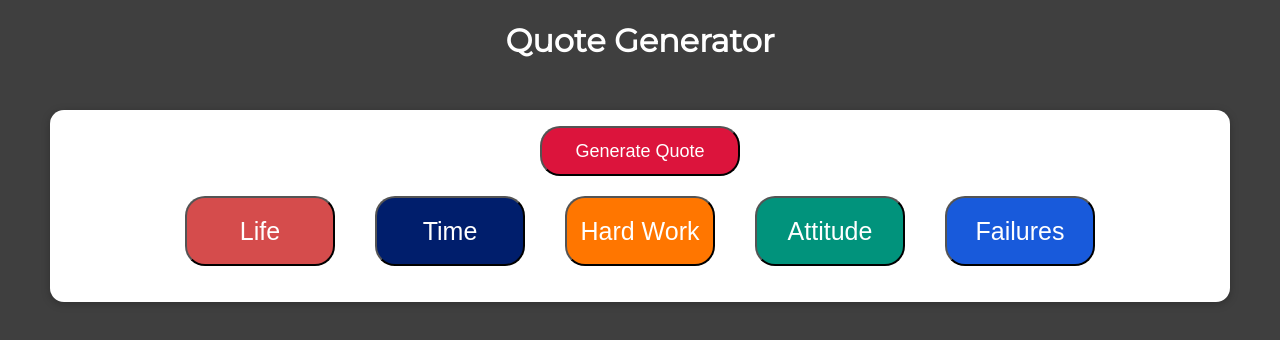
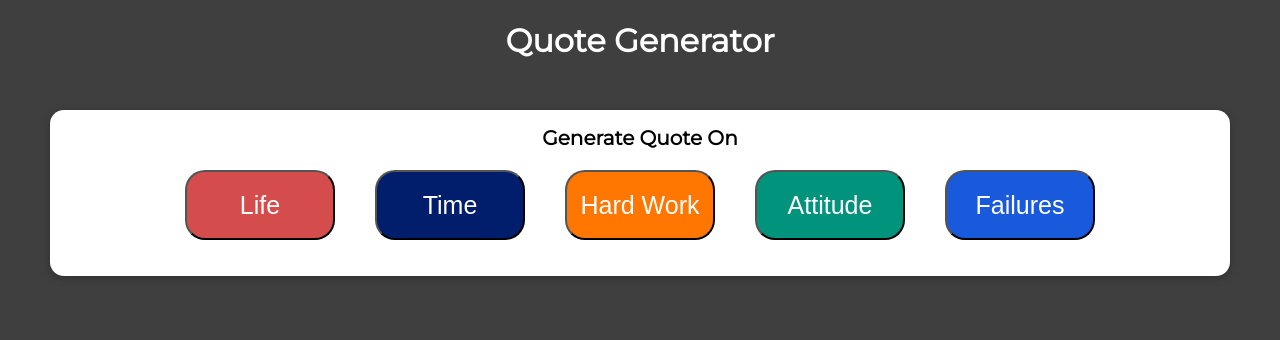
Before and after one commit to ShivangPatel2602/quote-generator, a React (Create React App) app: page / in a window 1280 px wide. Shown: the top 340 px of the page. Built offline with nearby package versions, Linux system fonts and the light colour scheme.

Commit message:
Done with statically rendering the website

```diff
--- a/src/components/Render/Render.js
+++ b/src/components/Render/Render.js
@@ -1,9 +1,7 @@
 import React from "react";
 import Card from "../Card/Card";
-import Button from "../Button/Button";
 import Type from "./Type";
 
-import classes from "../Button/Button.module.css";
 import "./Render.module.css";
 
 const Render = () => {
@@ -11,7 +9,7 @@ const Render = () => {
     <div>
       <h1>Quote Generator</h1>
       <Card>
-        <Button text="Generate Quote" className={classes.head} />
+        <label>Generate Quote On</label>
         <Type />
       </Card>
     </div>
--- a/src/components/Render/Render.module.css
+++ b/src/components/Render/Render.module.css
@@ -2,3 +2,8 @@ h1 {
     color: white;
     text-align: center;
 }
+
+label {
+    font-size: 20px;
+    font-weight: bolder;
+}
```
